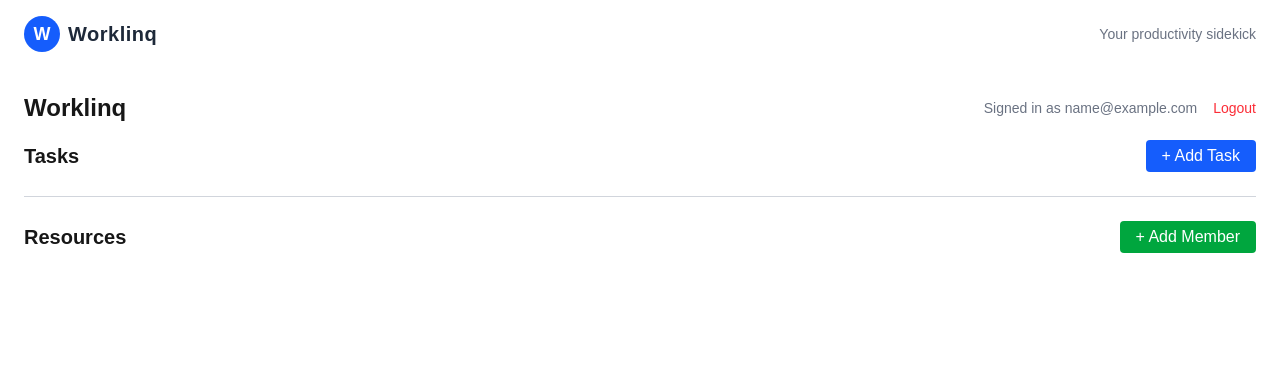
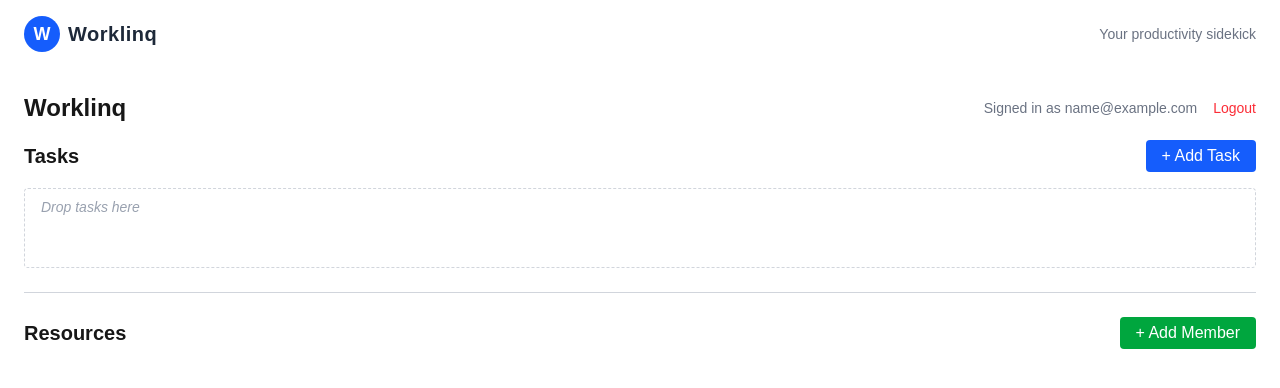
Before and after one commit to sujilvsukumaran/worklinq, a Next.js app: page / in a window 1280 px wide. Shown: the top 388 px of the page. Built offline with nearby package versions, Linux system fonts and the light colour scheme; sample sign-in values are in the browser's storage.

Commit message:
Size fix

```diff
--- a/src/sections/TaskPanel.tsx
+++ b/src/sections/TaskPanel.tsx
@@ -21,27 +21,30 @@ export default function TaskPanel({ tasks, setTasks }: Props) {
             <div className="flex items-center justify-between mb-4">
                 <h2 className="text-xl font-semibold">Tasks</h2>
                 <button
-                    onClick={() => setShowModal(true)}
+                    onClick={() => setShowModal (true)}
                     className="bg-blue-600 text-white px-4 py-1 rounded hover:bg-blue-700"
                 >
                     + Add Task
                 </button>
             </div>
-            <div ref={setNodeRef} className="space-y-3">
-                {tasks.map((task) => (
-                    <DraggableTask key={task.id} task={task} />
-                ))}
+            <div ref={setNodeRef}
+                 className={`space-y-3 min-h-[80px] bg-white rounded border border-dashed border-gray-300 px-4 py-2`}>
+                {tasks.length === 0 ? (
+                    <p className="text-sm text-gray-400 italic">Drop tasks here</p>
+                ) : (
+                    tasks.map ((task) => <DraggableTask key={task.id} task={task}/>)
+                )}
             </div>
             <AddTaskModal
                 isOpen={showModal}
-                onClose={() => setShowModal(false)}
+                onClose={() => setShowModal (false)}
                 onAdd={(title, status) => {
                     const newTask = {
-                        id: uuidv4(),
+                        id: uuidv4 (),
                         title,
                         status,
                     };
-                    setTasks((prev) => [...prev, newTask]);
+                    setTasks ((prev) => [...prev, newTask]);
                 }}
             />
         </section>
```
